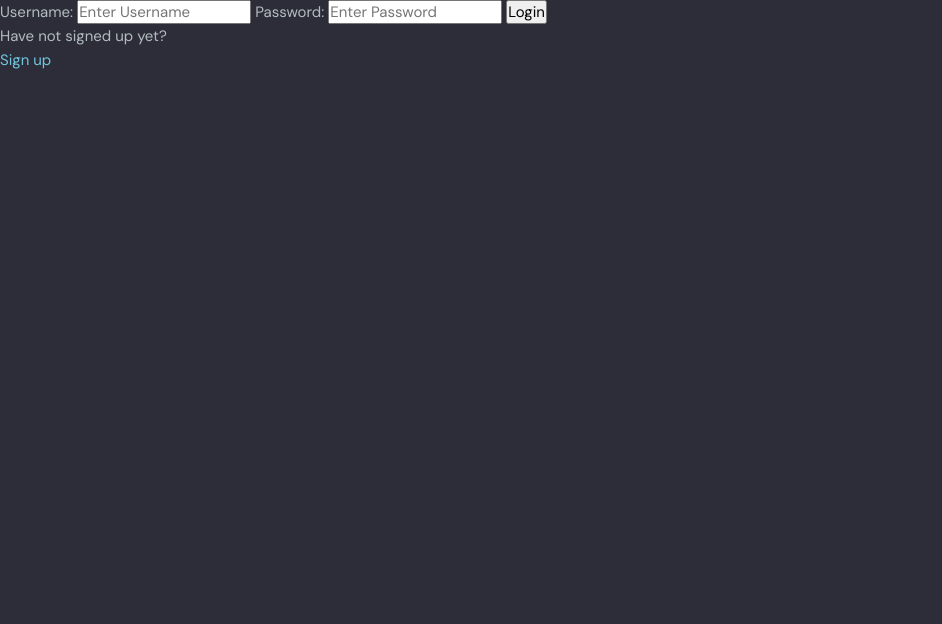
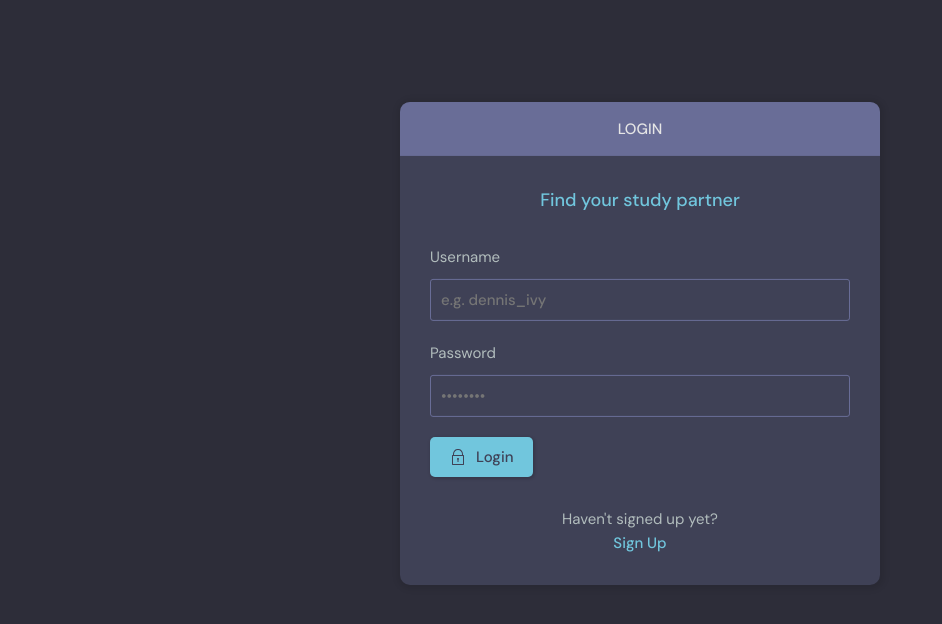
Before and after one commit to Zu18/StudyBuddy, a Django app: page /login/ in a window 1280 px wide. Shown: the part 76-700 px from the top of the page, without its empty margins (0-942 px from the left). Run offline with Django 4.2, Linux system fonts and the light colour scheme.

Commit message:
Update login and register pages

```diff
--- a/studybud/base/templates/base/login_register.html
+++ b/studybud/base/templates/base/login_register.html
@@ -1,35 +1,96 @@
 {% extends 'main.html' %}
 
 {% block content %}
+<main class="auth layout">
+  {% if page == 'login' %}
+  <div class="container">
+    <div class="layout__box">
+      <div class="layout__boxHeader">
+        <div class="layout__boxTitle">
+          <h3>Login</h3>
+        </div>
+      </div>
+      <div class="layout__body">
+        <h2 class="auth__tagline">Find your study partner</h2>
+
+        <form class="form" method="POST" action="">
+          {% csrf_token %}
+          <div class="form__group form__group">
+            <label for="room_name">Username</label>
+            <input id="username" name="username" type="text" placeholder="e.g. dennis_ivy" />
+          </div>
+          <div class="form__group">
+            <label for="password">Password</label>
+            <input id="password" name="password" type="password"
+              placeholder="&bull;&bull;&bull;&bull;&bull;&bull;&bull;&bull;"/>
+          </div>
+
+          <button class="btn btn--main" type="submit">
+            <svg version="1.1" xmlns="http://www.w3.org/2000/svg" width="32" height="32" viewBox="0 0 32 32">
+              <title>lock</title>
+              <path
+                d="M27 12h-1v-2c0-5.514-4.486-10-10-10s-10 4.486-10 10v2h-1c-0.553 0-1 0.447-1 1v18c0 0.553 0.447 1 1 1h22c0.553 0 1-0.447 1-1v-18c0-0.553-0.447-1-1-1zM8 10c0-4.411 3.589-8 8-8s8 3.589 8 8v2h-16v-2zM26 30h-20v-16h20v16z">
+              </path>
+              <path
+                d="M15 21.694v4.306h2v-4.306c0.587-0.348 1-0.961 1-1.694 0-1.105-0.895-2-2-2s-2 0.895-2 2c0 0.732 0.413 1.345 1 1.694z">
+              </path>
+            </svg>
+
+            Login
+          </button>
+        </form>
+
+        <div class="auth__action">
+          <p>Haven't signed up yet?</p>
+          <a href="{% url 'register' %}" class="btn btn--link">Sign Up</a>
+        </div>
+      </div>
+    </div>
+  </div>
+  {% else %}
+  <div class="container">
+    <div class="layout__box">
+      <div class="layout__boxHeader">
+        <div class="layout__boxTitle">
+          <h3>Register</h3>
+        </div>
+      </div>
+      <div class="layout__body">
+        <h2 class="auth__tagline">Find your study partner</h2>
+
+        <form class="form" method="POST" action="">
+          {% csrf_token %}
+
+          {% for field in form %}
+          <div class="form__group form__group">
+            <label for="room_name">{{field.label}}</label>
+            {{field}}
+          </div>
+          {% endfor %}
 
 
-{% if page == 'login' %}
-<div>
-    <form method="POST" action="">
-        {% csrf_token %}
+          <button class="btn btn--main" type="submit">
+            <svg version="1.1" xmlns="http://www.w3.org/2000/svg" width="32" height="32" viewBox="0 0 32 32">
+              <title>lock</title>
+              <path
+                d="M27 12h-1v-2c0-5.514-4.486-10-10-10s-10 4.486-10 10v2h-1c-0.553 0-1 0.447-1 1v18c0 0.553 0.447 1 1 1h22c0.553 0 1-0.447 1-1v-18c0-0.553-0.447-1-1-1zM8 10c0-4.411 3.589-8 8-8s8 3.589 8 8v2h-16v-2zM26 30h-20v-16h20v16z">
+              </path>
+              <path
+                d="M15 21.694v4.306h2v-4.306c0.587-0.348 1-0.961 1-1.694 0-1.105-0.895-2-2-2s-2 0.895-2 2c0 0.732 0.413 1.345 1 1.694z">
+              </path>
+            </svg>
 
-        <label>Username:</label>
-        <input type="text" name="username" placeholder="Enter Username" />
+            Register
+          </button>
+        </form>
 
-        <label>Password:</label>
-        <input type="password" name="password" placeholder="Enter Password" />
-
-        <input type="submit" value="Login" />
-    </form>
-    <p>Have not signed up yet?</p>
-    <a href="{% url 'register' %}">Sign up</a>
-</div>
-
-{% else %}
-
-<div>
-    <form method="POST" action="">
-        {% csrf_token %}
-        {{form.as_p}}
-        <input type="submit" value="Register" />
-    </form>
-    <p>Already signed up yet?</p>
-    <a href="{% url 'login' %}">Login</a>
-</div>
-{% endif %}
+        <div class="auth__action">
+          <p>Already signed up?</p>
+          <a href="{% url 'login'%}" class="btn btn--link">Login</a>
+        </div>
+      </div>
+    </div>
+  </div>
+  {% endif %}
+</main>
 {% endblock content %}
```
Also changed, not shown: studybud/base/templates/base/login_register_old.html (added, +35 -0 lines), studybud/db.sqlite3.
